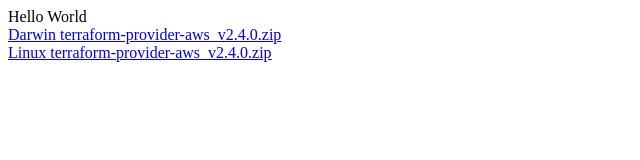
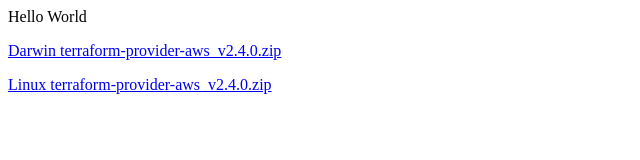
Before and after one commit to Chancebair/terraform-msk-binaries, a plain HTML site: page index.html in a window 1280 px wide. Shown: the whole page, without its empty margins (0-640 px from the left). Drawn offline with Linux system fonts and the light colour scheme.

Commit message:
Update index.html

```diff
--- a/index.html
+++ b/index.html
@@ -1,5 +1,3 @@
 Hello World
-<br>
-<a href="darwin/terraform-provider-aws_v2.4.0.zip" download>Darwin terraform-provider-aws_v2.4.0.zip</a>
-<br>
-<a href="linux/terraform-provider-aws_v2.4.0.zip" download>Linux terraform-provider-aws_v2.4.0.zip</a>
+<p><a href="darwin/terraform-provider-aws_v2.4.0.zip" download>Darwin terraform-provider-aws_v2.4.0.zip</a></p>
+<p><a href="linux/terraform-provider-aws_v2.4.0.zip" download>Linux terraform-provider-aws_v2.4.0.zip</a></p>
```
